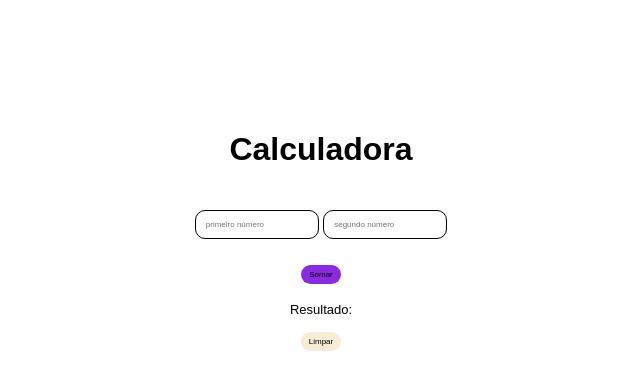
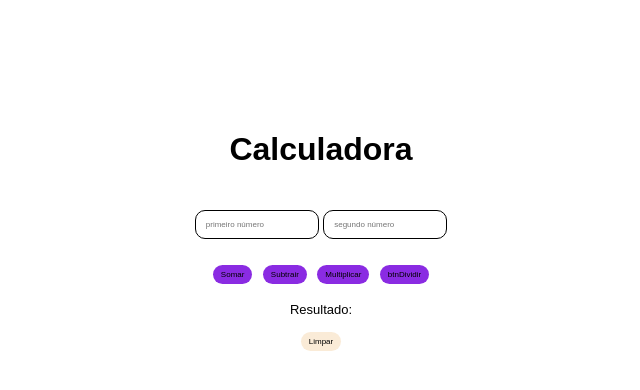
Before and after one commit to gab309/Calculadora_js, a plain HTML site: page index.html in a window 1280 px wide. Shown: the whole page, without its empty margins (319-959 px from the left). Drawn offline with Linux system fonts and the light colour scheme.

Commit message:
Foi adicionado novos botoes

```diff
--- a/index.html
+++ b/index.html
@@ -15,6 +15,10 @@
             <input type="text" id="num2" placeholder="segundo número">
             </div>
             <button id="btnSomar" class="operacao">Somar</button>
+            <button id="btnSubtrair" class="operacao">Subtrair</button>
+            <button id="btnMultiplicar" class="operacao">Multiplicar</button>
+            <button id="btnDividir" class="operacao">btnDividir</button>
+
             <!-- Todo outros operação -->
             <div class="areaderesultado">
                 <p id="resultado"> Resultado:</p>
```
